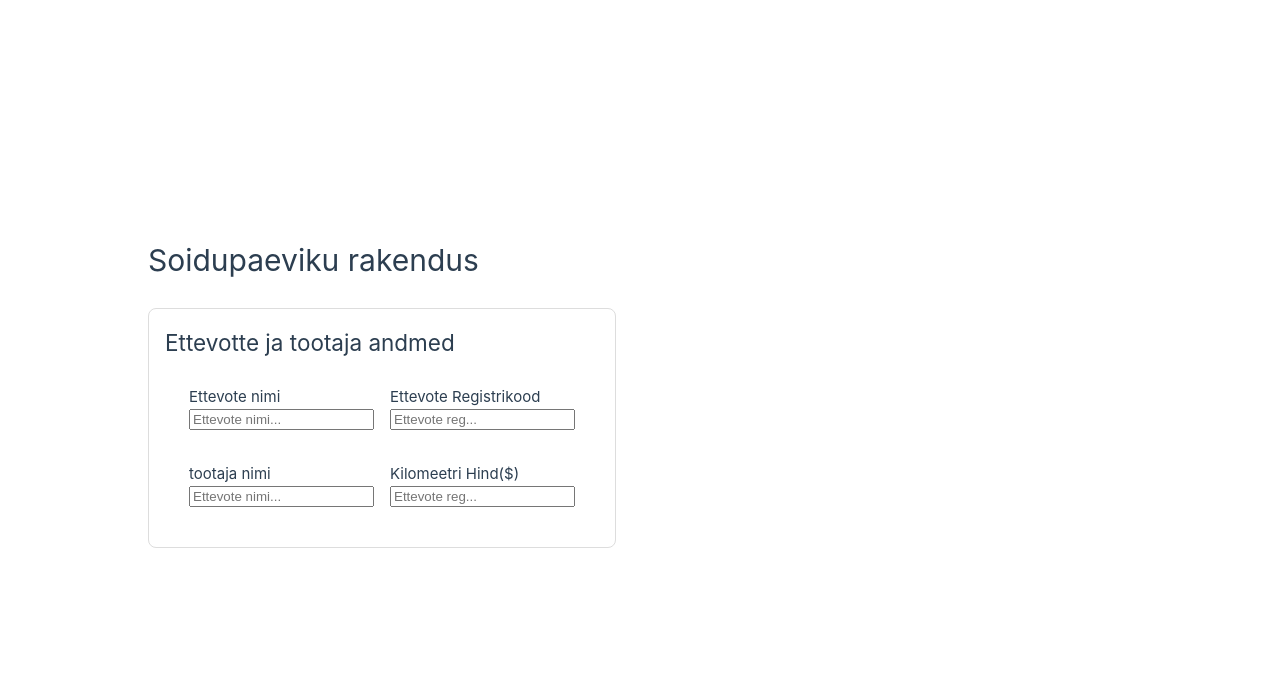
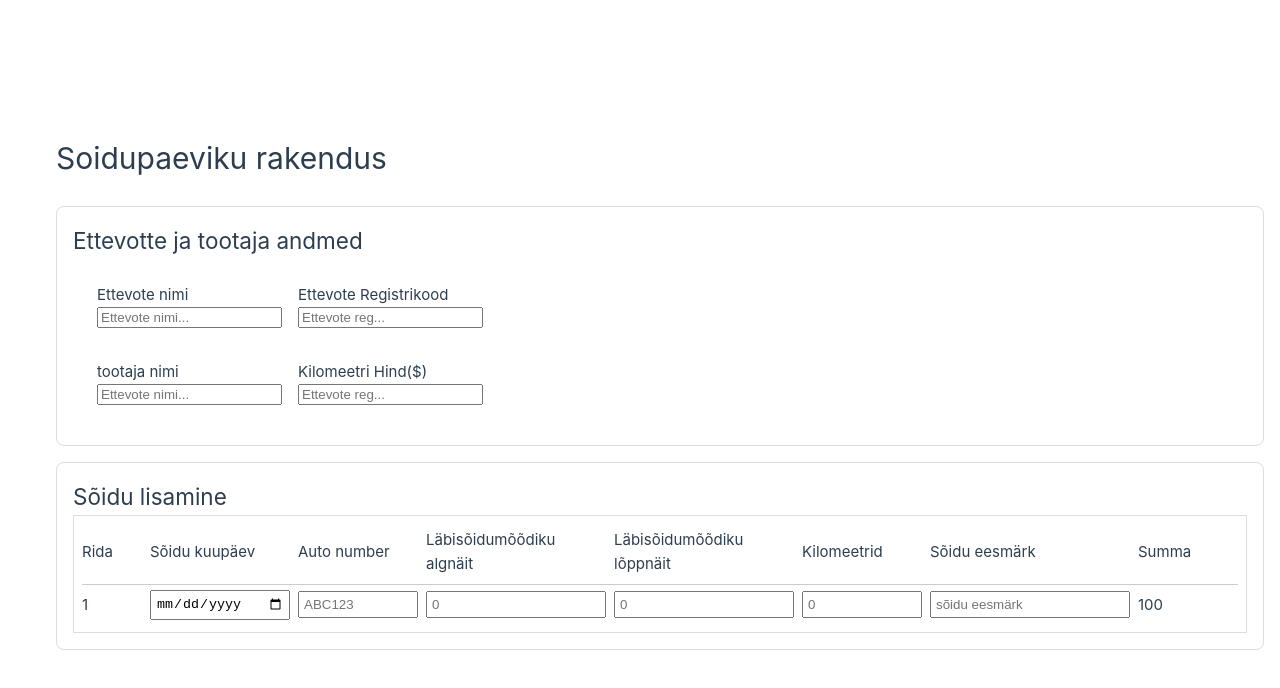
Before and after one commit to RasmusKuusmaa/ACNT, a Vue app: page / in a window 1280 px wide. Shown: the top 688 px of the page. Built offline with nearby package versions, Linux system fonts and the light colour scheme; the HTML template or start-up script is replaced by a standard one.

Commit message:
driving diary entries

```diff
--- a/src/App.vue
+++ b/src/App.vue
@@ -1,18 +1,19 @@
 <script setup lang="ts">
 import CompanyForm from './components/CompanyForm.vue';
+import MilageFrom from './components/MilageFrom.vue';
 
 </script>
 
 <template>
   <div class="container">
     <h1>Soidupaeviku rakendus</h1>
-    <CompanyForm/>
+    <CompanyForm />
+    <MilageFrom />
   </div>
 </template>
 
 <style scoped>
 .container {
-  max-width: 100vw;
   margin: auto;
   padding: 1.5rem;
 }
--- a/src/components/MilageFrom.vue
+++ b/src/components/MilageFrom.vue
@@ -0,0 +1,65 @@
+<template>
+  <div class="card">
+    <h2>Sõidu lisamine</h2>
+
+    <div class="table">
+      <div class="row header">
+        <div>Rida</div>
+        <div>Sõidu kuupäev</div>
+        <div>Auto number</div>
+        <div>Läbisõidumõõdiku algnäit</div>
+        <div>Läbisõidumõõdiku lõppnäit</div>
+        <div>Kilomeetrid</div>
+        <div>Sõidu eesmärk</div>
+        <div>Summa</div>
+      </div>
+
+      <div class="row">
+        <div>1</div>
+        <input type="date" />
+        <input type="text" placeholder="ABC123" />
+        <input type="number" placeholder="0" />
+        <input type="number" placeholder="0" />
+        <input type="number" placeholder="0" />
+        <input type="text" placeholder="sõidu eesmärk" />
+        <div>100</div>
+      </div>
+    </div>
+  </div>
+</template>
+
+<style scoped>
+.card {
+  border: 1px solid #ddd;
+  padding: 1rem;
+  border-radius: 8px;
+  margin-bottom: 1rem;
+  width: 100%;
+}
+
+.table {
+  border: 1px solid #ddd;
+  padding: 0.5rem;
+  overflow-x: auto;
+}
+
+.row {
+  display: grid;
+  grid-template-columns: 60px 140px 120px 180px 180px 120px 200px 100px;
+  gap: 0.5rem;
+  align-items: center;
+  padding: 0.3rem 0;
+}
+
+.header {
+  font-weight: bold;
+  border-bottom: 1px solid #ccc;
+  padding-bottom: 0.5rem;
+}
+
+input {
+  width: 100%;
+  padding: 4px;
+  box-sizing: border-box;
+}
+</style>
```
